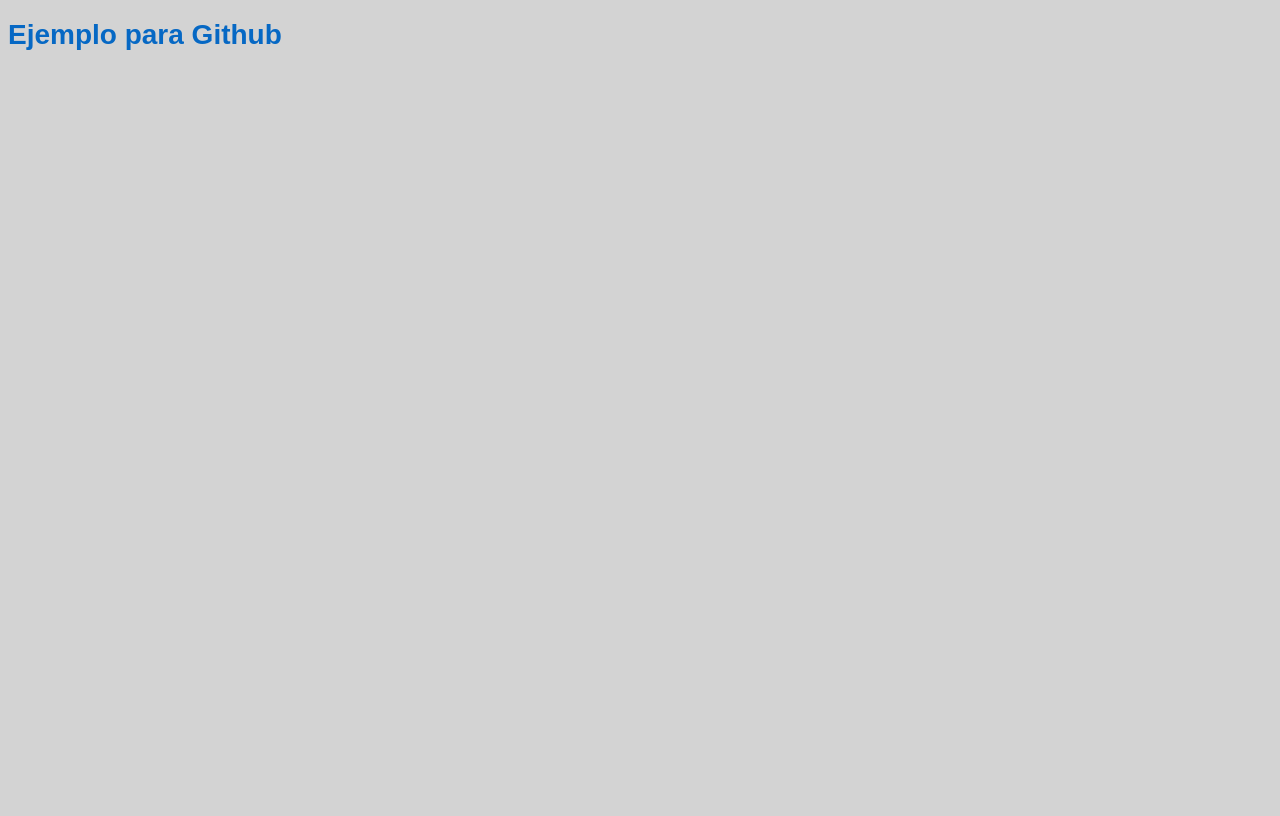
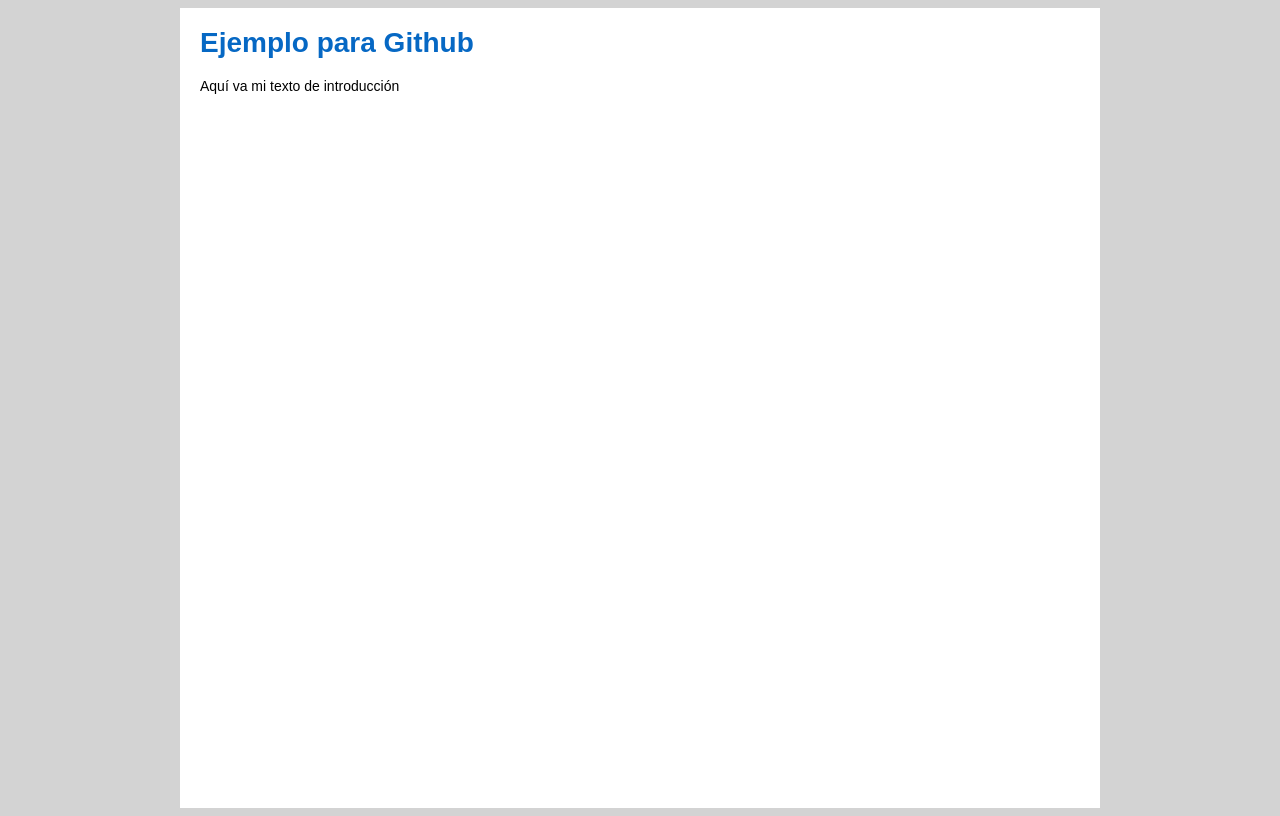
Before and after one commit to juanfdonoso/compint3_inicio, a plain HTML site: page index.html in a window 1280 px wide. Drawn offline with Linux system fonts and the light colour scheme.

Commit message:
Add files via upload
Se crea un contenedor para todo el sitio

```diff
--- a/estilos.css
+++ b/estilos.css
@@ -2,8 +2,19 @@
     font-family: Arial, Helvetica, sans-serif;
     font-size: 14px;
     background-color: lightgrey;
+    display: flex;
+    justify-content: center;
 }
 
 h1{
     color:rgb(6, 104, 196)
 }
+
+.contenedor{
+    background-color: white;
+    width: 100%;
+    max-width: 900px;
+    padding-left: 20px;
+    height: 100%;
+    min-height: 800px;
+}
--- a/index.html
+++ b/index.html
@@ -8,7 +8,11 @@
     <link rel="stylesheet" type="text/css" href="estilos.css">
 </head>
 <body>
-    <h1>Ejemplo para Github</h1>
+    <div class="contenedor">
+        <h1>Ejemplo para Github</h1>
+        Aquí va mi texto de introducción
+    </div>
+
 
 </body>
 </html>
```
